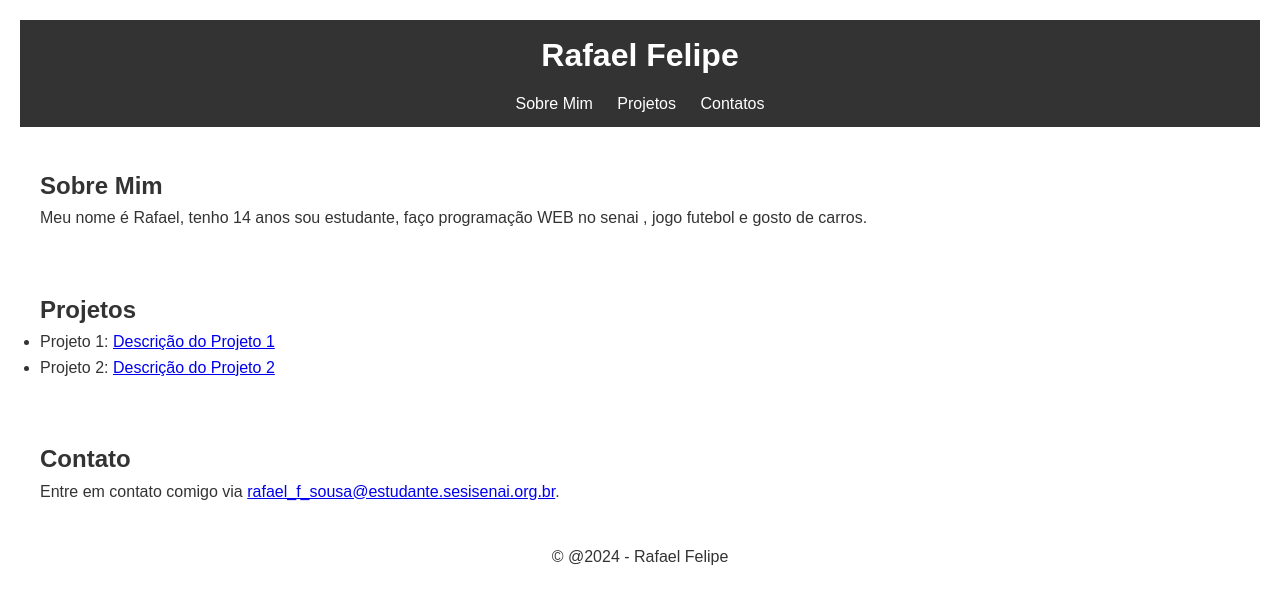
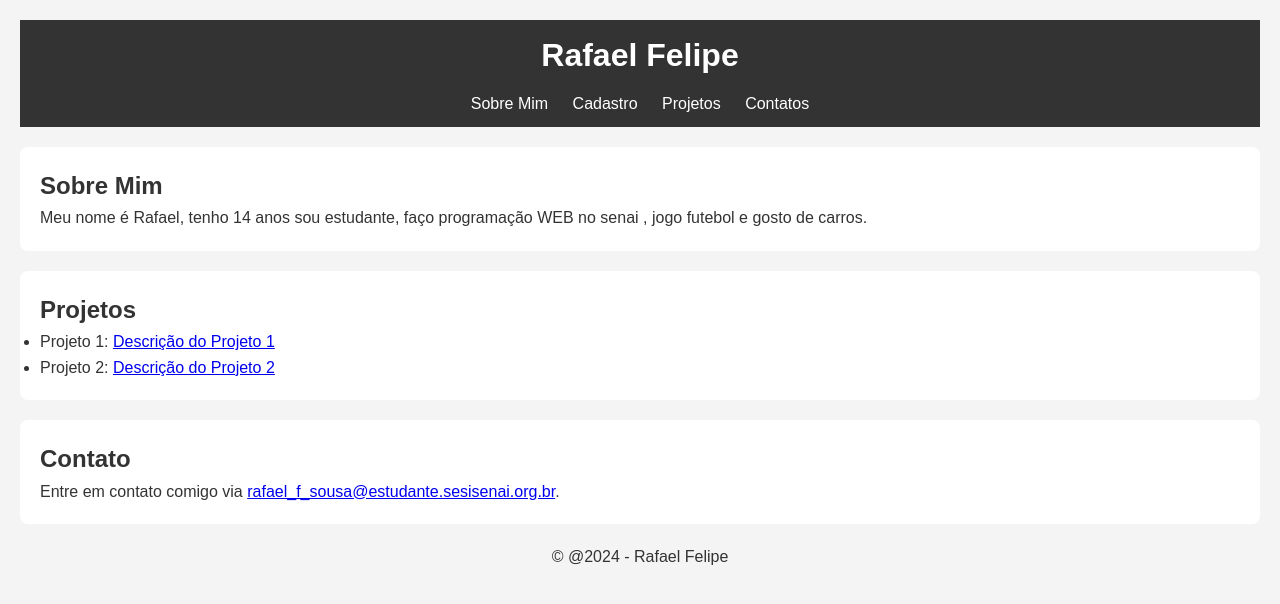
Before and after one commit to rafaxzww/pessoal, a plain HTML site: page index.html in a window 1280 px wide. Drawn offline with Linux system fonts and the light colour scheme.

Commit message:
Update index.html

```diff
--- a/index.html
+++ b/index.html
@@ -15,7 +15,7 @@
 
   body {
     font-family: Arial, sans-serif;
-    background-color: ;
+    background-color: #f4f4f4;
     color: #333;
     line-height: 1.6;
     padding: 20px;
@@ -41,7 +41,7 @@
 
 
   nav ul li {
-    display: inline;
+    display: inLine;
     margin: 0 10px;
   }
 
@@ -58,6 +58,7 @@
 
 
   section#sobre,
+  section#cadastro,
   section#projetos,
   section#contato {
     background-color: #fff;
@@ -81,6 +82,7 @@
     <nav>
       <ul>
         <li><a href="#sobre">Sobre Mim</a></li>
+        <li><a href="#cadastro">Cadastro</a></li>
         <li><a href="#projetos">Projetos</a></li>
         <li><a href="#contato">Contatos</a></li>
       </ul>
```
